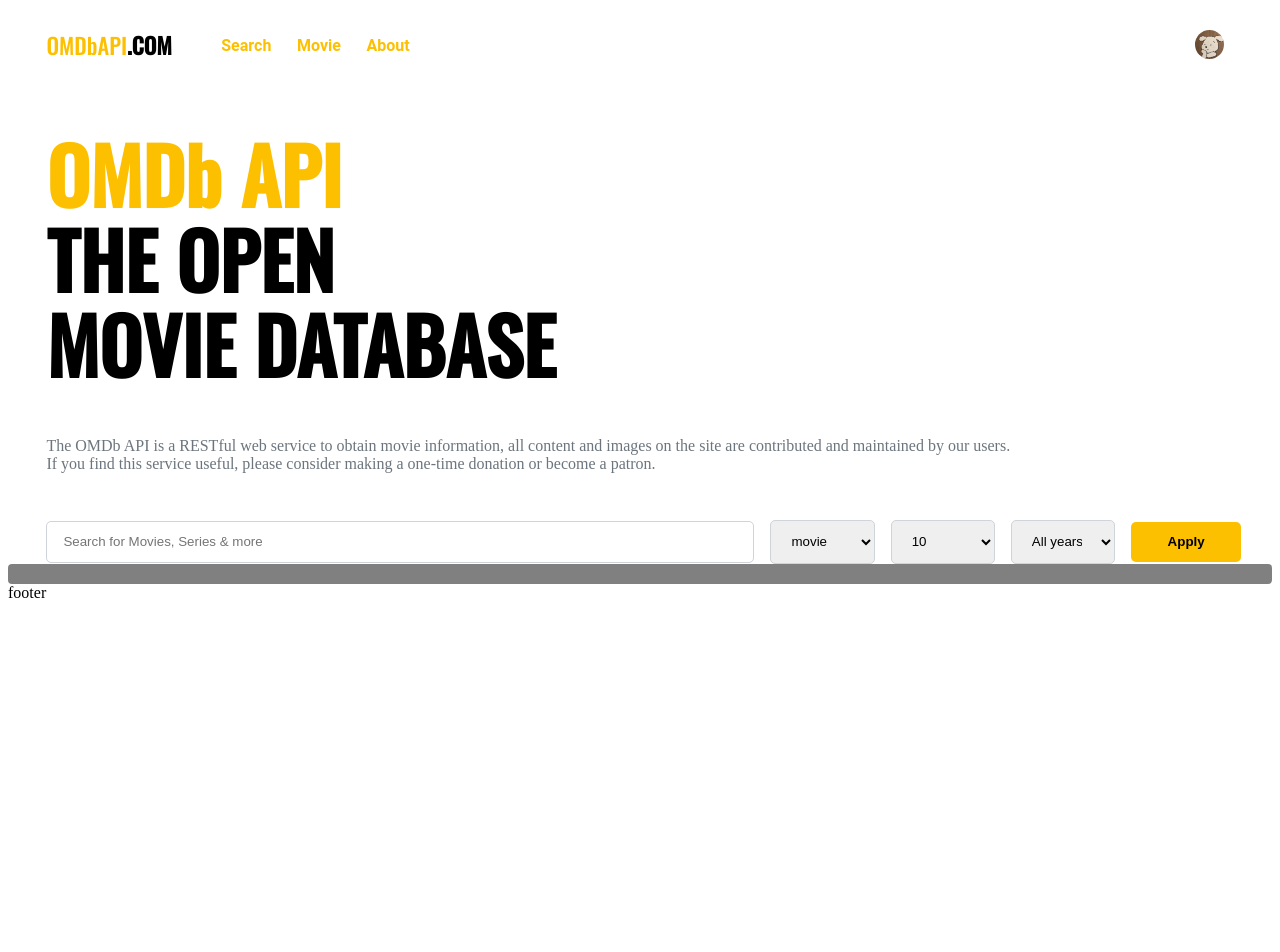
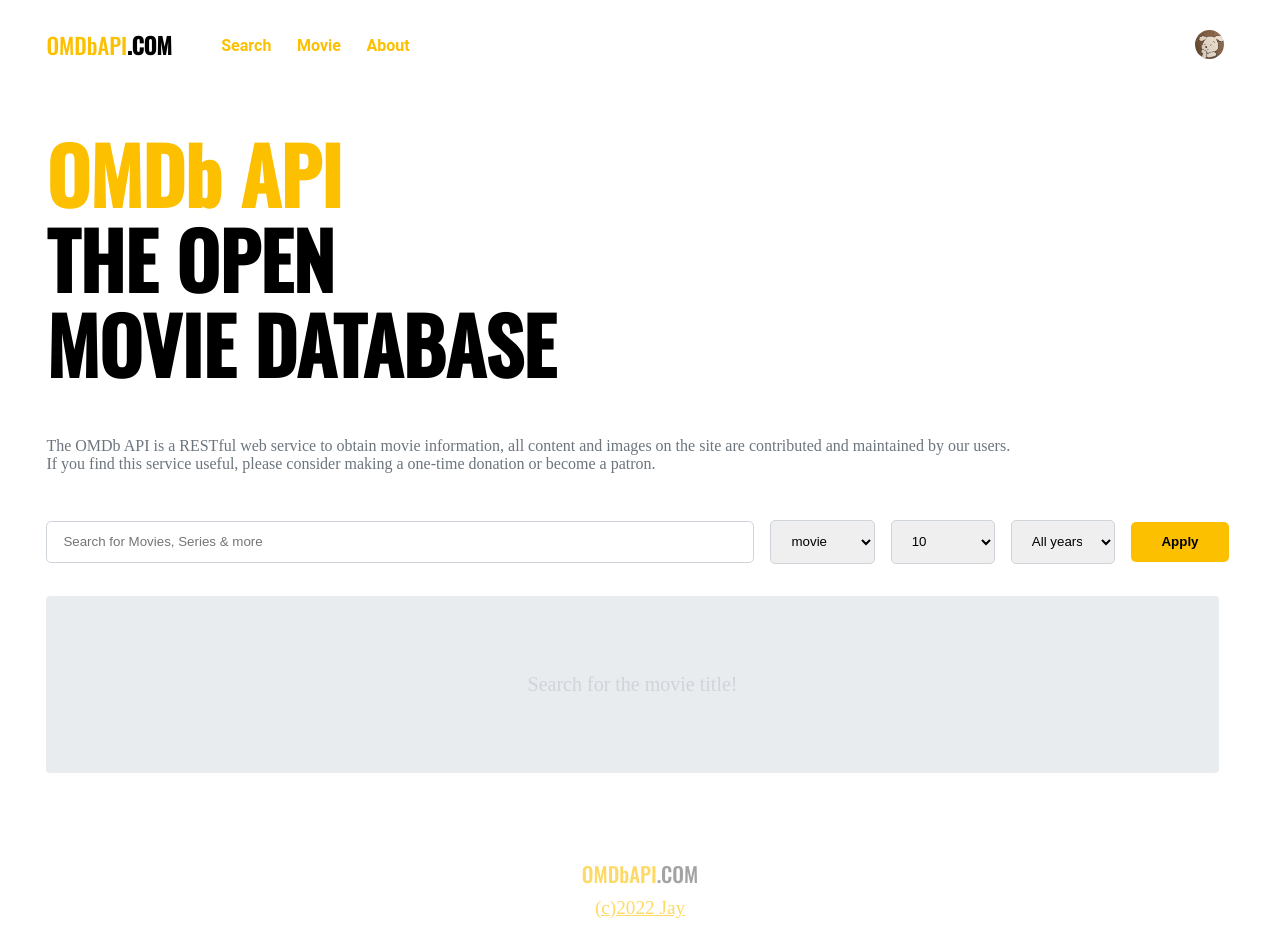
Before and after one commit to jeonghwanJay/vue2-movie-app, a Vue app: page / in a window 1280 px wide. Shown: the top 952 px of the page. Before the commit the page ends 800 px from the top, so only its background shows below. Built offline with nearby package versions, Linux system fonts and the light colour scheme.

Commit message:
add : AppFooter.vue edit : MainPageForm.vue

```diff
--- a/src/components/common/AppFooter.vue
+++ b/src/components/common/AppFooter.vue
@@ -1,9 +1,34 @@
 <template>
-  <div>footer</div>
+  <div class="container">
+    <p class="footer-banner">OMDbAPI<span class="title-span">.COM</span></p>
+    <a href="https://github.com/jeonghwanJay" class="jay">(c)2022 Jay</a>
+  </div>
 </template>
 
 <script>
 export default {};
 </script>
 
-<style></style>
+<style scoped>
+.container {
+  padding: 4rem 0;
+  text-align: center;
+}
+.footer-banner {
+  font-family: "Oswald", sans-serif;
+  color: #fdc000;
+  opacity: 0.6;
+  font-size: 1.3rem;
+  margin-bottom: 0.5rem;
+}
+.title-span {
+  color: black;
+  opacity: 0.6;
+  font-size: 1.3rem;
+}
+.jay {
+  color: #fdc000;
+  opacity: 0.6;
+  font-size: 1.2rem;
+}
+</style>
--- a/src/components/posts/MainPageForm.vue
+++ b/src/components/posts/MainPageForm.vue
@@ -62,8 +62,10 @@
           <option value="">2014</option>
         </select>
         <button class="btn">Apply</button>
+        <div class="movie-inner">
+          <div class="movie-message">Search for the movie title!</div>
+        </div>
       </div>
-      <div class="inner"></div>
     </div>
   </div>
 </template>
@@ -108,16 +110,23 @@
 }
 .btn {
   padding: 0.8rem 1rem;
-  width: 9%;
+  width: 8%;
   background: #fdc000;
   font-weight: bold;
   border: none;
   border-radius: 5px;
 }
-.inner {
+.movie-inner {
   background-color: gray;
-  padding: 10px 0;
+  padding: 4.8rem 0;
   border-radius: 4px;
   text-align: center;
+  width: 95.65%;
+  background: #e9ecef;
+  margin-top: 2rem;
+}
+.movie-message {
+  color: #ced4da;
+  font-size: 20px;
 }
 </style>
```
